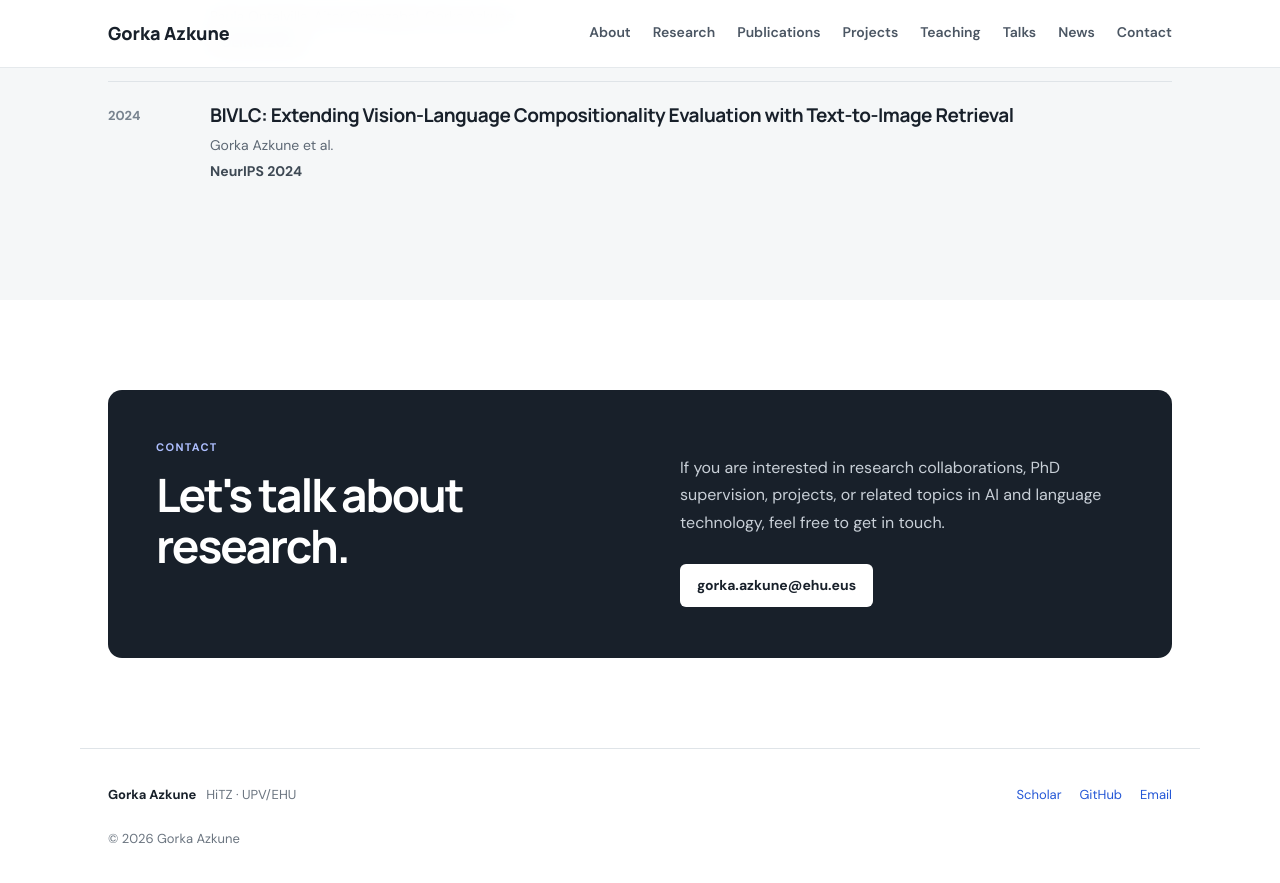
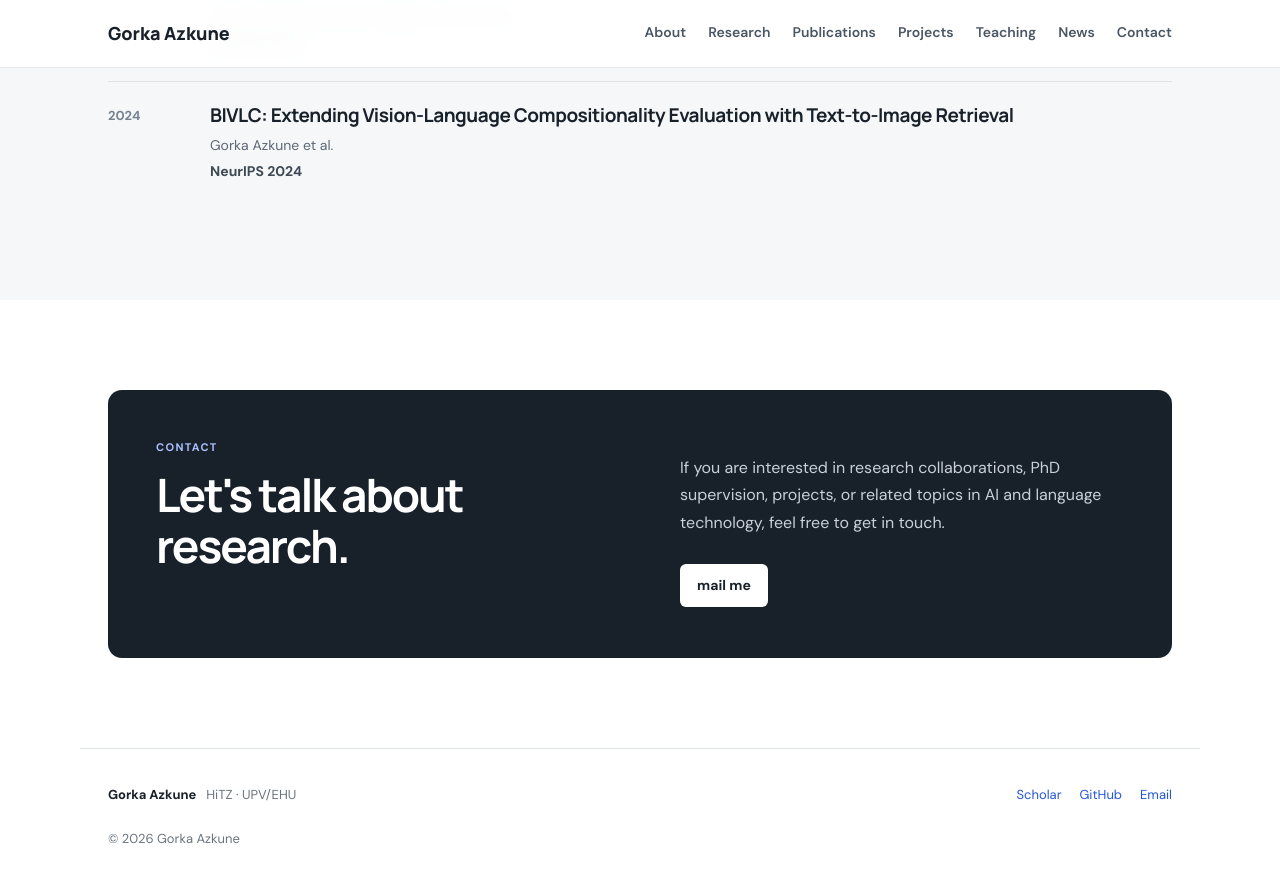
Before and after one commit to gazkune/gazkune.github.io, a Jekyll site: the page built from index.md, in a window 1280 px wide and 900 px high, scrolled down 2856 px. Shown: the top 883 px of the window. Built offline with Jekyll 4.4.1, drawn with Linux system fonts in a browser that asks for light colours.

Commit message:
minor modifications

```diff
--- a/_data/navigation.yml
+++ b/_data/navigation.yml
@@ -3,6 +3,6 @@
 - {title: Publications, url: /publications/}
 - {title: Projects, url: /projects/}
 - {title: Teaching, url: /teaching/}
-- {title: Talks, url: /talks/}
+#- {title: Talks, url: /talks/}
 - {title: News, url: /news/}
 - {title: Contact, url: /#contact}
--- a/index.md
+++ b/index.md
@@ -9,4 +9,4 @@ layout: home
 <span>03</span><h3>Multilingual &amp; Low-Resource AI</h3><p>Language technology for under-resourced languages, multilingual LLMs, Basque NLP, and efficient model adaptation.</p></article><article class="research-card">
 <span>04</span><h3>Agents &amp; World Models</h3><p>Language-driven interaction, embodied intelligence, multimodal agents, and models that can reason about changing environments.</p></article></div></section>
 <section class="section section-muted"><div class="section-heading inline-heading"><div><p class="section-kicker">Selected work</p><h2>Recent publications</h2></div><a class="text-link" href="{{ '/publications/' | relative_url }}">View all publications →</a></div><div class="publication-list">{% for pub in site.data.publications limit:6 %}<article class="publication"><div class="pub-year">{{ pub.year }}</div><div><h3>{% if pub.url %}<a href="{{ pub.url }}">{{ pub.title }}</a>{% else %}{{ pub.title }}{% endif %}</h3><p>{{ pub.authors }}</p><p class="venue">{{ pub.venue }}</p></div></article>{% endfor %}</div></section>
-<section class="section" id="contact"><div class="contact-card"><div><p class="section-kicker">Contact</p><h2>Let's talk about research.</h2></div><div><p>If you are interested in research collaborations, PhD supervision, projects, or related topics in AI and language technology, feel free to get in touch.</p><a class="button" href="mailto:gorka.azkune@ehu.eus">gorka.azkune@ehu.eus</a></div></div></section>
+<section class="section" id="contact"><div class="contact-card"><div><p class="section-kicker">Contact</p><h2>Let's talk about research.</h2></div><div><p>If you are interested in research collaborations, PhD supervision, projects, or related topics in AI and language technology, feel free to get in touch.</p><a class="button" href="mailto:gorka.azkune@ehu.eus">mail me</a></div></div></section>
```
